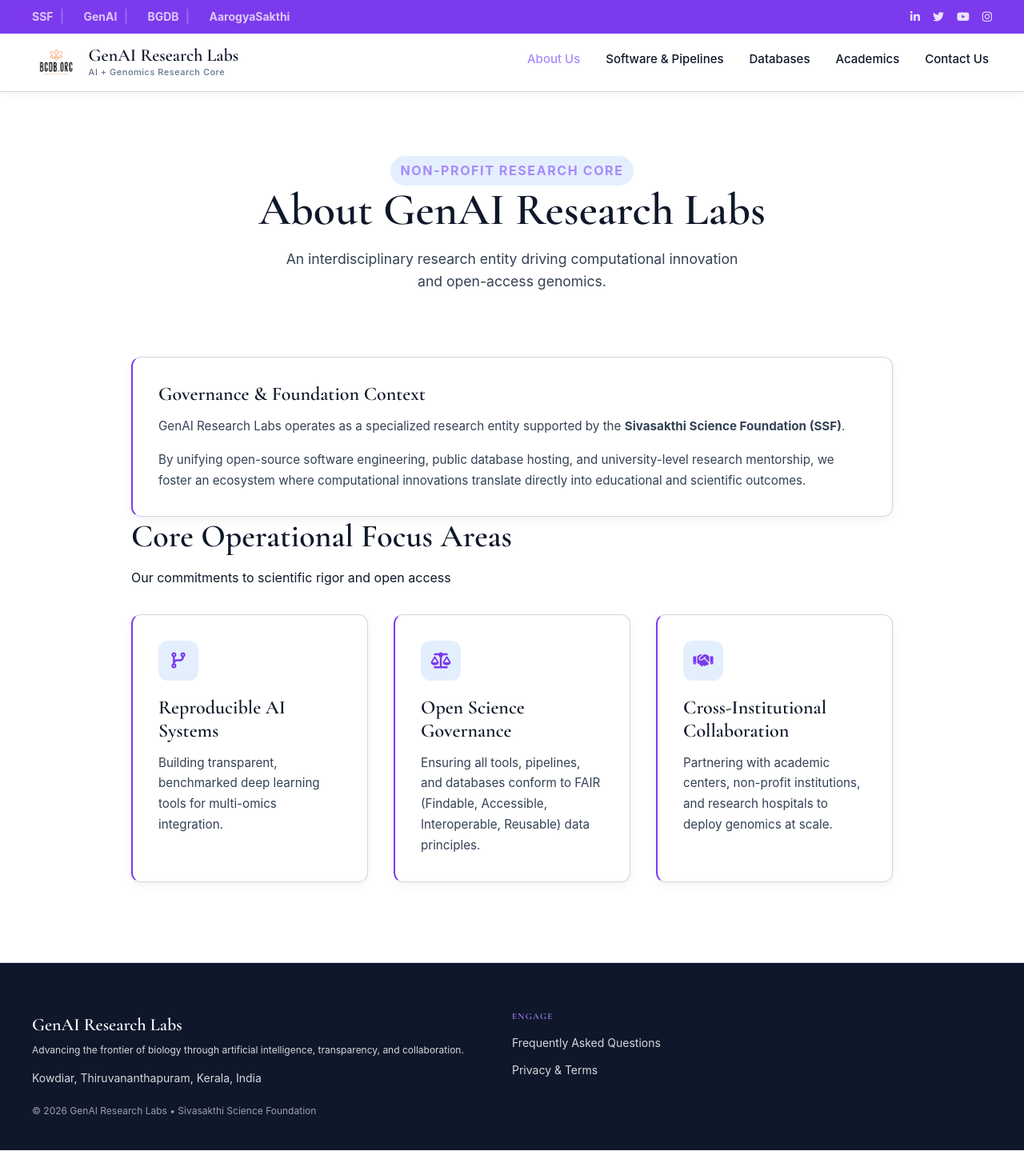
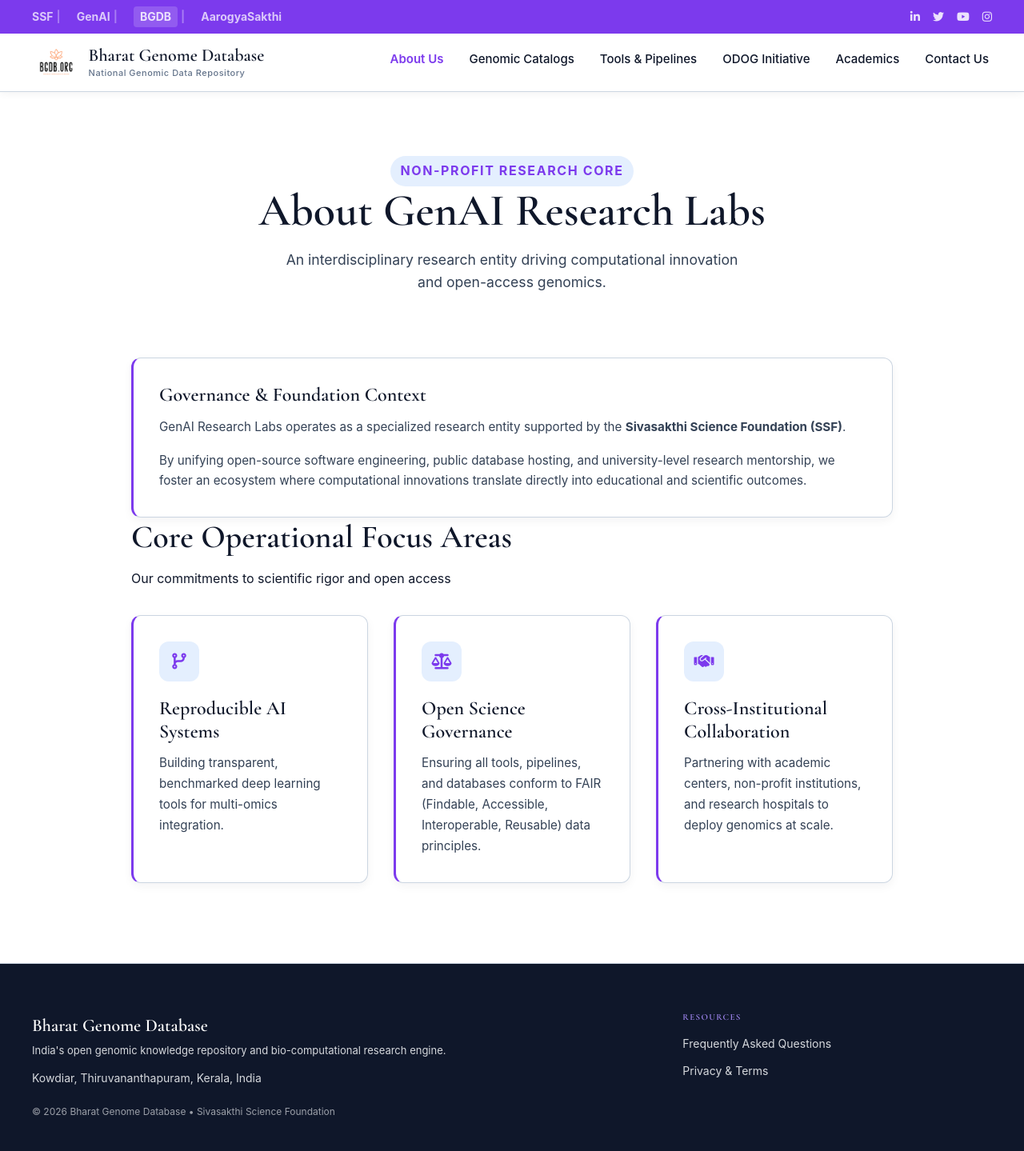
Before and after one commit to Bharat-Genome-Database-BGDB/bharatgenomedatabase, a Next.js app: page /about in a window 1280 px wide. Shown: the whole page at 80% size. Built offline with nearby package versions, Linux system fonts and the light colour scheme.

Commit message:
Css updated

```diff
--- a/src/components/Layout/Footer.jsx
+++ b/src/components/Layout/Footer.jsx
@@ -1,4 +1,3 @@
-// src/components/Layout/Footer.jsx
 'use client';
 
 import { useState, useEffect } from "react";
@@ -8,7 +7,7 @@ import "@styles/footer.css";
 
 /**
  * @component Footer
- * @description Master multi-column template footer styling utilizing deep plum layouts matching original FAQ specifications.
+ * @description Master multi-column footer component for Bharat Genome Database (BGDB).
  */
 const Footer = () => {
   const [userRole, setUserRole] = useState("public");
@@ -44,6 +43,7 @@ const Footer = () => {
   }, []);
 
   const currentYear = new Date().getFullYear();
+  const isAdminUser = ["admin", "superadmin", "curator"].includes(userRole);
 
   return (
     <footer className="site-footer">
@@ -52,24 +52,35 @@ const Footer = () => {
         {/* Column 1: Core Branding Block */}
         <div className="footer-brand">
           <div>
-            <strong className="footer-brand-title">GenAI Research Labs</strong>
+            <strong className="footer-brand-title">Bharat Genome Database</strong>
             <br />
-            <span className="footer-subtitle">Advancing the frontier of biology through artificial intelligence, transparency, and collaboration.</span>
+            <span className="footer-subtitle">
+              India's open genomic knowledge repository and bio-computational research engine.
+            </span>
           </div>
           <address className="footer-address">
-            Kowdiar, Thiruvananthapuram,
-            Kerala, India
+            Kowdiar, Thiruvananthapuram, Kerala, India
           </address>
           <p className="footer-copyright">
-            © 2026 GenAI Research Labs • Sivasakthi Science Foundation
+            © {currentYear} Bharat Genome Database • Sivasakthi Science Foundation
           </p>
         </div>
 
-        {/* Column 2: Engagement & Utilities */}
+        {/* Column 2: Catalogs & Research */}
         <div className="footer-links">
-          <h4>Engage</h4>
+          <h4>Resources</h4>
           <Link href="/faq">Frequently Asked Questions</Link>
           <Link href="/privacy">Privacy & Terms</Link>
+          {isAdminUser && (
+            <a
+              href="https://sivasakthifoundation.org/admin/dashboard"
+              target="_blank"
+              rel="noopener noreferrer"
+              className="footer-admin-link"
+            >
+              Admin Portal <i className="fas fa-external-link-alt"></i>
+            </a>
+          )}
         </div>
 
       </div>
--- a/src/components/Layout/Header.jsx
+++ b/src/components/Layout/Header.jsx
@@ -7,7 +7,7 @@ import "@styles/header.css";
 
 /**
  * @component Header
- * @description The Master Double-Header Navigation for GenAI Research Labs.
+ * @description The Master Double-Header Navigation for Bharat Genome Database (BGDB).
  */
 const Header = () => {
   const [menuOpen, setMenuOpen] = useState(false);
@@ -16,11 +16,12 @@ const Header = () => {
   const pathname = usePathname();
   const menuRef = useRef();
 
-  // --- Master Navigation Configuration ---
+  // --- BGDB Master Navigation Configuration ---
   const navLinks = [
     { label: "About Us", to: "/about" },
-    { label: "Software & Pipelines", to: "/software" },
-    { label: "Databases", to: "/databases" },
+    { label: "Genomic Catalogs", to: "/catalogs" },
+    { label: "Tools & Pipelines", to: "/tools" },
+    { label: "ODOG Initiative", to: "/odog" },
     { label: "Academics", to: "/academics" },
     { label: "Contact Us", to: "/contact" }
   ];
@@ -28,7 +29,7 @@ const Header = () => {
   const SSF_ECOSYSTEM = [
     { name: "SSF", url: "https://www.sivasakthifoundation.org" },
     { name: "GenAI", url: "https://genairesearch.org" },
-    { name: "BGDB", url: "https://bharatgenomedatabase.org" },
+    { name: "BGDB", url: "https://bharatgenomedatabase.org", active: true },
     { name: "AarogyaSakthi", url: "https://aarogyasakthi.com" },
   ];
 
@@ -46,7 +47,12 @@ const Header = () => {
             <nav className="top-bar-ecosystem">
               {SSF_ECOSYSTEM.map((site, index) => (
                 <div key={site.name} className="nav-wrapper-item">
-                  <a href={site.url} target="_blank" rel="noopener noreferrer" className="nav-item-link">
+                  <a
+                    href={site.url}
+                    target="_blank"
+                    rel="noopener noreferrer"
+                    className={`nav-item-link ${site.active ? 'ecosystem-active' : ''}`}
+                  >
                     {site.name}
                   </a>
                   {index < SSF_ECOSYSTEM.length - 1 && <span className="separator">|</span>}
@@ -55,16 +61,16 @@ const Header = () => {
             </nav>
           </div>
           <div className="top-bar-socials">
-            <a href="https://www.linkedin.com/company/sivasakthi-science-foundation" target="_blank" rel="noopener noreferrer" className="social-link">
+            <a href="https://www.linkedin.com/company/sivasakthi-science-foundation" target="_blank" rel="noopener noreferrer" className="social-link" aria-label="LinkedIn">
               <i className="fab fa-linkedin-in"></i>
             </a>
-            <a href="https://x.com/SSF_handle" target="_blank" rel="noopener noreferrer" className="social-link">
+            <a href="https://x.com/SSF_handle" target="_blank" rel="noopener noreferrer" className="social-link" aria-label="Twitter">
               <i className="fab fa-twitter"></i>
             </a>
-            <a href="https://www.youtube.com/@SivasakthiScienceFoundation" target="_blank" rel="noopener noreferrer" className="social-link">
+            <a href="https://www.youtube.com/@SivasakthiScienceFoundation" target="_blank" rel="noopener noreferrer" className="social-link" aria-label="YouTube">
               <i className="fab fa-youtube"></i>
             </a>
-            <a href="https://www.instagram.com/sivasakthiscience/" target="_blank" rel="noopener noreferrer" className="social-link">
+            <a href="https://www.instagram.com/sivasakthiscience/" target="_blank" rel="noopener noreferrer" className="social-link" aria-label="Instagram">
               <i className="fab fa-instagram"></i>
             </a>
           </div>
@@ -75,10 +81,10 @@ const Header = () => {
       <div className="main-nav-container">
         <div className="nav-wrapper">
           <Link href="/" className="header__brand">
-            <img src="/images/global/Logo.png" alt="GenAI Research Labs Logo" className="brand-logo" />
+            <img src="/images/global/Logo.png" alt="Bharat Genome Database Logo" className="brand-logo" />
             <div className="brand-text">
-              <h1 className="brand-title">GenAI Research Labs</h1>
-              <p className="brand-tagline">AI + Genomics Research Core</p>
+              <h1 className="brand-title">Bharat Genome Database</h1>
+              <p className="brand-tagline">National Genomic Data Repository</p>
             </div>
           </Link>
 
--- a/src/components/Layout/Layout.jsx
+++ b/src/components/Layout/Layout.jsx
@@ -7,12 +7,12 @@ import Footer from "./Footer";
 /**
  * @component Layout
  * @description Master framework template wrapper handling dynamic document titles,
- * meta descriptions, cache-busting favicon linking, and rendering the global Header and Footer shell.
+ * meta descriptions, cache-busting favicon linking, and rendering the global Header and Footer shell for BGDB.
  */
 export default function Layout({ title, description, children }) {
 
   useEffect(() => {
-    const baseBranding = "GenAI Research Labs";
+    const baseBranding = "Bharat Genome Database";
 
     // 1. Handle Dynamic Breadcrumb Document Titles
     if (!title || title.toLowerCase() === "home") {
@@ -45,7 +45,7 @@ export default function Layout({ title, description, children }) {
   return (
     <>
       <Header />
-      {children}
+      <main>{children}</main>
       <Footer />
     </>
   );
--- a/src/styles/components/cards.css
+++ b/src/styles/components/cards.css
@@ -4,7 +4,7 @@
 .card {
   background-color: var(--card-bg);
   border: 1px solid var(--card-border);
-  border-left: 2px solid var(--card-border-accent);
+  border-left: 3px solid var(--card-border-accent);
   border-radius: var(--border-radius-bento, 12px);
   box-shadow: var(--card-shadow);
   display: flex;
@@ -16,14 +16,14 @@
 
 .card:hover {
   border-color: var(--card-border-accent);
-  border-left-width: 4px;
-  box-shadow: var(--card-shadow-hover);
+  border-left-width: 5px;
+  box-shadow: var(--card-shadow-hover, 0 8px 24px rgba(124, 58, 237, 0.12));
   transform: translateY(-4px);
 }
 
 /* Card Typography Helpers */
 .card-subtitle {
-  color: var(--brand-accent);
+  color: var(--brand-primary);
   font-size: 0.8rem;
   font-weight: 700;
   letter-spacing: 0.05em;
@@ -49,7 +49,7 @@
 .badge {
   background-color: var(--brand-surface-subtle);
   border-radius: 20px;
-  color: var(--brand-accent);
+  color: var(--brand-primary);
   display: inline-block;
   font-weight: 700;
   letter-spacing: 0.1em;
@@ -115,7 +115,7 @@
 }
 
 .faq-card:hover {
-  box-shadow: var(--card-shadow-hover);
+  box-shadow: var(--card-shadow-hover, 0 8px 24px rgba(124, 58, 237, 0.12));
   transform: translateY(-2px);
 }
 
--- a/src/styles/components/forms.css
+++ b/src/styles/components/forms.css
@@ -27,7 +27,7 @@
 .form-group textarea {
   background-color: var(--form-input-bg, #ffffff);
   border: 1px solid var(--form-input-border, var(--bg-border));
-  border-radius: 12px;
+  border-radius: var(--border-radius-bento, 12px);
   color: var(--text-main);
   font-family: var(--font-sans);
   font-size: 1rem;
@@ -40,7 +40,7 @@
 .form-group select:focus,
 .form-group textarea:focus {
   border-color: var(--form-focus-ring);
-  box-shadow: 0 0 0 3px rgba(0, 0, 0, 0.05);
+  box-shadow: 0 0 0 3px rgba(124, 58, 237, 0.15);
   outline: none;
 }
 
--- a/src/styles/components/layout.css
+++ b/src/styles/components/layout.css
@@ -29,7 +29,7 @@
 
 .section-highlight {
   background-color: var(--bg-section);
-  border-radius: 16px;
+  border-radius: var(--border-radius-bento, 16px);
   margin-top: 48px;
   padding: 48px;
   text-align: center;
@@ -43,7 +43,7 @@
 
 .story-callout {
   background-color: var(--brand-surface-subtle);
-  border-left: 4px solid var(--brand-accent);
+  border-left: 4px solid var(--brand-primary);
   border-radius: var(--border-radius-bento, 12px);
   padding: 32px;
 }
--- a/src/styles/components/typography.css
+++ b/src/styles/components/typography.css
@@ -32,13 +32,14 @@ h4 {
 
 /* ─── 2. Links & Inline Navigation ─── */
 a {
-  color: var(--brand-accent);
+  color: var(--brand-primary);
   text-decoration: none;
-  transition: opacity var(--transition-smooth, 0.2s ease);
+  transition: color var(--transition-smooth, 0.2s ease);
 }
 
 a:hover {
-  opacity: 0.8;
+  color: var(--brand-primary-hover);
+  text-decoration: underline;
 }
 
 /* ─── 3. Standard Lists ─── */
@@ -69,7 +70,8 @@ li {
 /* ─── 5. Special Callouts & Footer Notes ─── */
 .footer-note {
   background-color: var(--brand-surface-subtle);
-  border-radius: 12px;
+  border: 1px solid var(--bg-border);
+  border-radius: var(--border-radius-bento, 12px);
   font-size: 0.95rem;
   line-height: 1.8;
   margin: 60px auto 0 auto;
--- a/src/styles/footer.css
+++ b/src/styles/footer.css
@@ -13,14 +13,9 @@
 .footer-inner {
   display: grid;
   gap: 40px;
-  grid-template-columns: 2fr repeat(2, 1fr);
+  grid-template-columns: 2fr 1fr;
   margin: 0 auto;
   max-width: 1200px;
-}
-
-/* Adjust grid if RBAC/member links are rendered */
-.footer-inner:has(.member-gate-links) {
-  grid-template-columns: 2fr repeat(3, 1fr);
 }
 
 /* ─── 2. Branding Column ─── */
@@ -40,7 +35,7 @@
 
 .footer-subtitle {
   color: var(--footer-text);
-  font-size: 12px;
+  font-size: 13px;
   font-style: normal;
   line-height: 1.6;
   opacity: 0.85;
@@ -82,6 +77,7 @@
   display: block;
   font-size: 14px;
   opacity: 0.85;
+  text-decoration: none;
   transition: all var(--transition-smooth, 0.2s ease);
 }
 
@@ -90,6 +86,22 @@
   opacity: 1;
 }
 
+/* Admin Dashboard Subtle Link Styling */
+.footer-admin-link {
+  align-items: center;
+  color: var(--brand-accent) !important;
+  display: inline-flex !important;
+  font-size: 13px !important;
+  gap: 6px;
+  margin-top: 8px;
+  opacity: 0.8 !important;
+}
+
+.footer-admin-link:hover {
+  color: #ffffff !important;
+  opacity: 1 !important;
+}
+
 /* ─── 4. Responsive Layout ─── */
 @media (max-width: 768px) {
   .footer-inner {
--- a/src/styles/header.css
+++ b/src/styles/header.css
@@ -48,6 +48,15 @@
   opacity: 1;
 }
 
+/* Active ecosystem indicator for top-bar */
+.nav-item-link.ecosystem-active {
+  background-color: rgba(255, 255, 255, 0.2);
+  border-radius: 4px;
+  font-weight: 700;
+  opacity: 1;
+  padding: 2px 8px;
+}
+
 .nav-wrapper-item {
   align-items: center;
   color: #ffffff;
@@ -63,10 +72,10 @@
 }
 
 .separator {
-  color: var(--brand-accent);
-  font-size: 16px;
-  margin: 0 8px;
-  opacity: 0.6;
+  color: #ffffff;
+  font-size: 14px;
+  margin: 0 4px;
+  opacity: 0.4;
 }
 
 /* ─── 3. Branding & Main Navigation ─── */
@@ -144,7 +153,8 @@
 
 .nav-link-item:hover,
 .nav-link-item.active {
-  color: var(--brand-accent);
+  color: var(--brand-primary);
+  font-weight: 600;
 }
 
 /* ─── 4. Dropdowns ─── */
@@ -178,7 +188,7 @@
 
 .dropdown-link-item:hover {
   background-color: var(--brand-surface-subtle);
-  color: var(--brand-accent);
+  color: var(--brand-primary);
 }
 
 /* ─── 5. Mobile Controls ─── */
```
Also changed, not shown: src/components/Layout/SEO.jsx (+9 -9 lines), src/styles/components/buttons.css (+4 -4 lines), src/styles/components/hero.css (+23 -3 lines).
